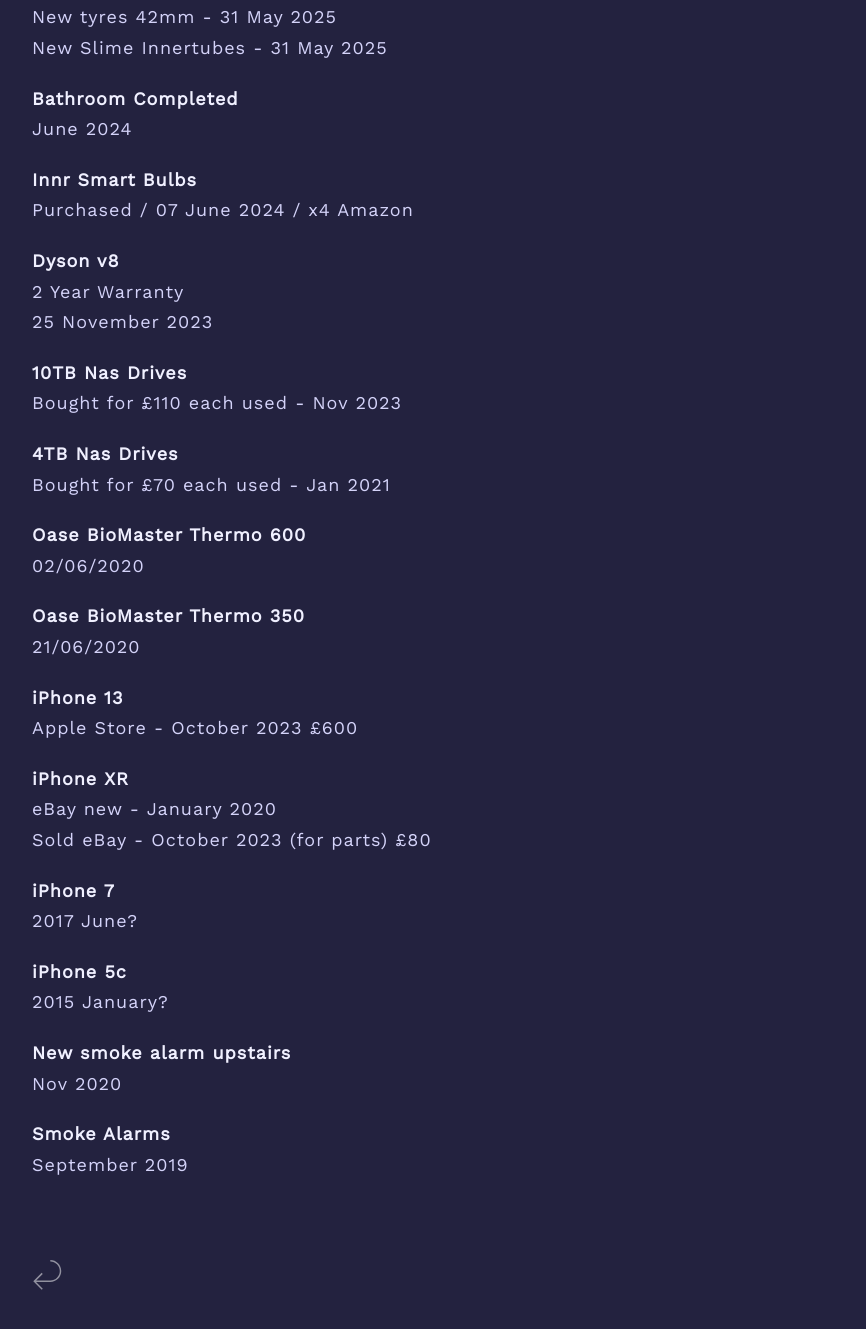
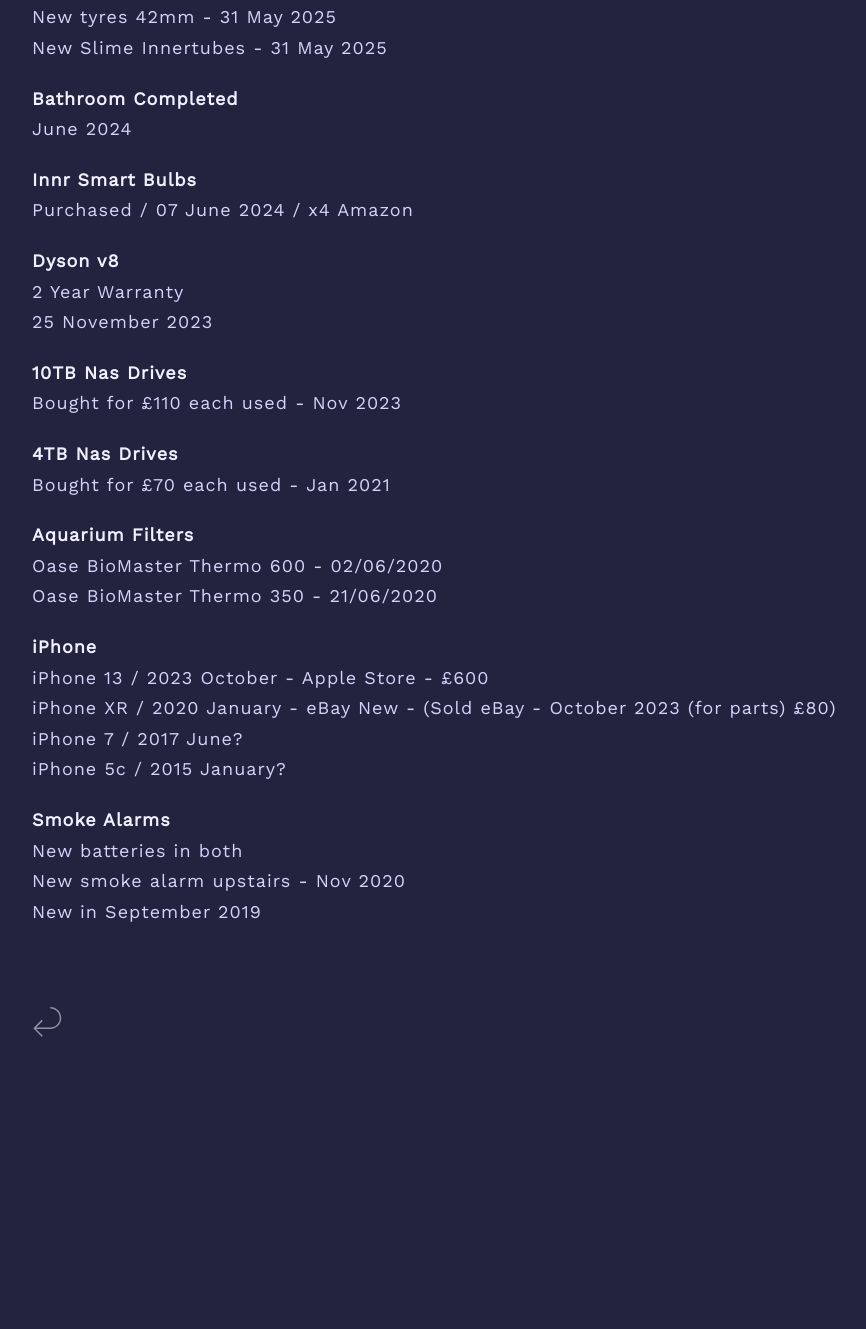
Before and after one commit to khxnter/arrival, a Jekyll site: the page built from pdates.html, in a window 1280 px wide and 1400 px high, scrolled down 842 px. Shown: the top 1329 px of the window, without its empty margins (18-884 px from the left). Built offline with Jekyll 4.4.1, drawn with Linux system fonts in a browser that asks for light colours; after the commit the page ends 1989 px from its top, so only the background shows below that.

Commit message:
updates to iphone and smoke alarm notes

```diff
--- a/pdates.html
+++ b/pdates.html
@@ -58,43 +58,20 @@ title: ARRIVAL | Dates
     Bought for £70 each used - Jan 2021
 </p>
 <p>
-    <strong>Oase BioMaster Thermo 600</strong>
-    <br>
-    02/06/2020
+    <strong>Aquarium Filters</strong><br>
+    Oase BioMaster Thermo 600 - 02/06/2020<br>
+    Oase BioMaster Thermo 350 - 21/06/2020
 </p>
 <p>
-    <strong>Oase BioMaster Thermo 350</strong>
-    <br>
-    21/06/2020
+    <strong>iPhone </strong><br>
+    iPhone 13 / 2023 October - Apple Store -  £600<br>
+    iPhone XR / 2020 January - eBay New - (Sold eBay - October 2023 (for parts) £80)<br>
+    iPhone 7 / 2017 June?<br>
+    iPhone 5c / 2015 January?<br>
 </p>
 <p>
-    <strong>iPhone 13</strong>
-    <br>
-    Apple Store - October 2023 £600
+    <strong>Smoke Alarms</strong><br>
+    New batteries in both<br>
+    New smoke alarm upstairs - Nov 2020<br>
+    New in September 2019
 </p>
-<p>
-    <strong>iPhone XR</strong>
-    <br>
-    eBay new - January 2020
-    <br>
-    Sold eBay - October 2023 (for parts) £80
-</p>
-
-<p>
-    <strong>iPhone 7</strong><br>
-    2017 June?
-</p>
-<p>
-<strong>iPhone 5c</strong><br>
-    2015 January?
-</p>
-<p>
-    <strong>New smoke alarm upstairs</strong>
-    <br>
-    Nov 2020
-</p>
-<p>
-    <strong>Smoke Alarms</strong>
-    <br>
-    September 2019
-</p>
```
